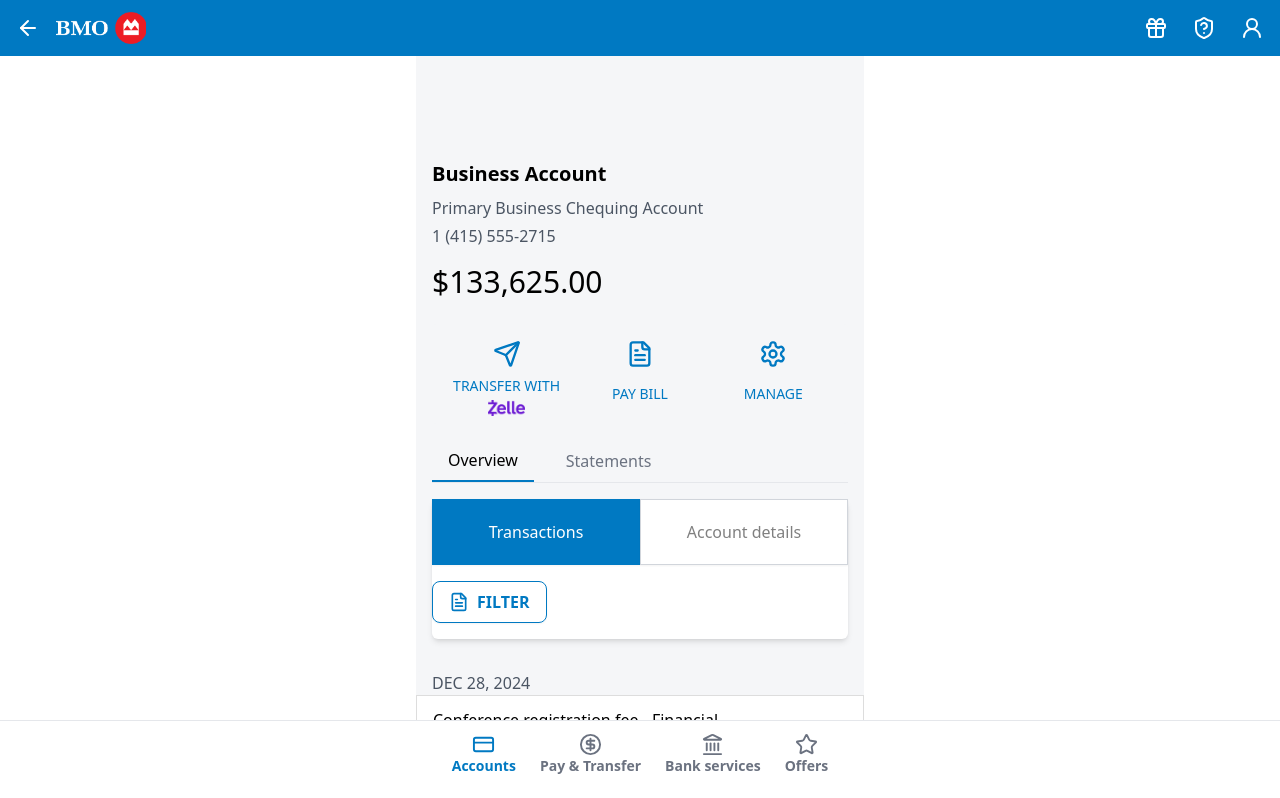
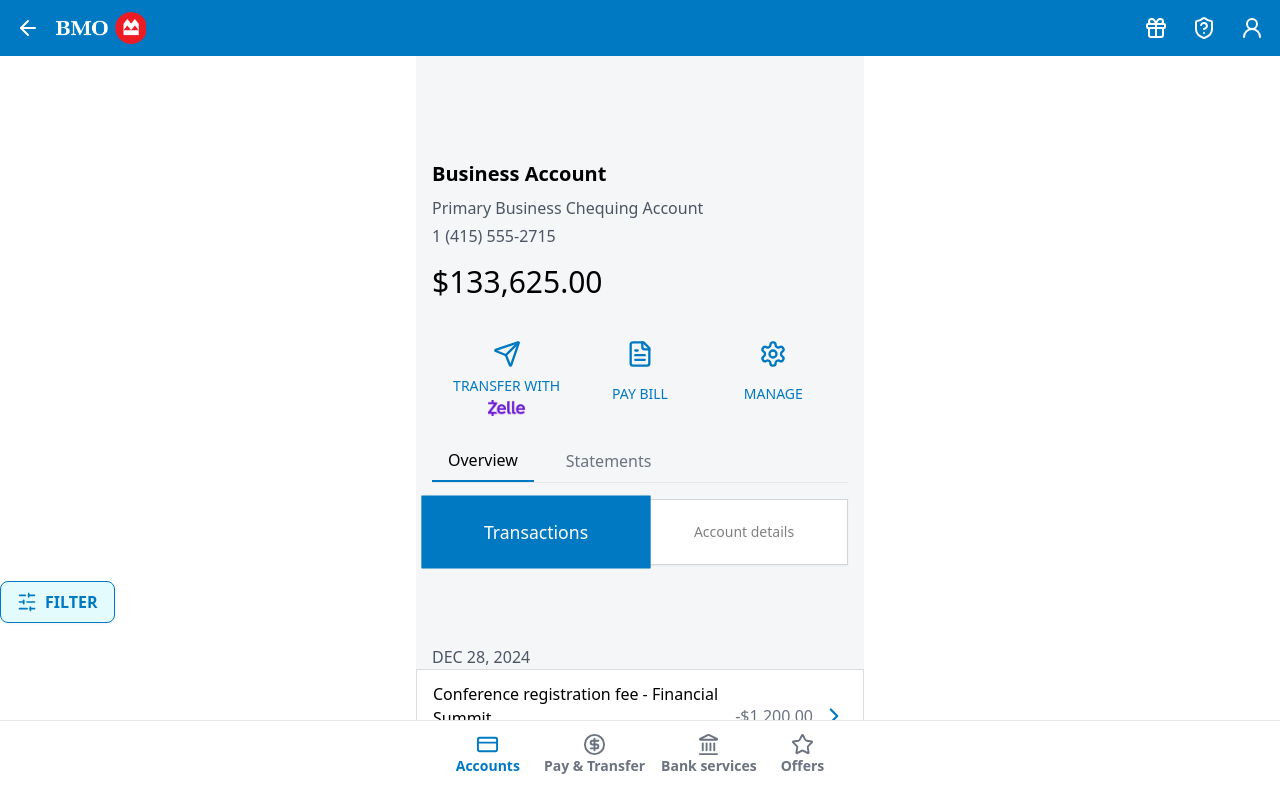
Before and after one commit to dat3011vit/abcccc, a React (Vite) app: page / in a window 1280 px wide. Shown: the top 798 px of the page. Built offline with nearby package versions, Linux system fonts and the light colour scheme.

Commit message:
Initial commit

```diff
--- a/src/components/BankingInterface.tsx
+++ b/src/components/BankingInterface.tsx
@@ -8,6 +8,7 @@
   Landmark,
   Star,
   //   Calendar,
+  SlidersHorizontal,
 } from "lucide-react";
 import bmoLogo from "../assets/logo.png"; // Sửa lại đường dẫn theo cấu trúc thư mục của bạn
 import TransactionList from "./TransactionList";
@@ -133,40 +134,41 @@
         <div className="mb-20">
           {/* {" "} */}
           {/* Added margin bottom for fixed navigation */}
-
-          <div className="bg-white  shadow-md p-0 pb-1 rounded-md">
+          <div>
             <div className="flex justify-start gap mb-4">
               {/* Button: Transactions */}
-              <button className="flex-1 bg-customBlue text-white border border-customBlue p-5 text-center shadow-sm font-medium">
+              <button className="flex-1 bg-customBlue text-white border border-customBlue p-5 text-center shadow-sm font-medium transform scale-110">
                 Transactions
               </button>
 
               {/* Button: Account Details */}
-              <button className="flex-1 bg-white  text-[grey] border border-gray-300  p-5 text-center shadow-sm font-medium">
+              <button className="flex-1 bg-white text-[grey] border border-gray-300 p-5 text-center shadow-sm text-sm font-medium">
                 Account details
               </button>
             </div>
             {/* Filter Button */}
             <div>
-              <button className="flex  items-center text-customBlue border border-customBlue rounded-lg p-2 px-4 shadow-sm mb-3 font-bold">
-                <FileText size={20} className="mr-2 " />
+              <button className="flex items-center text-customBlue border border-customBlue bg-[#e3fbfd] rounded-lg p-2 px-4 shadow-sm mb-3 font-bold absolute left-0 ">
+                <SlidersHorizontal size={20} className="mr-2" />
                 FILTER
               </button>
             </div>
             {/* Transaction Items */}
           </div>
-          <TransactionList />
+          <div className="mt-20">
+            <TransactionList />
+          </div>{" "}
         </div>
         {/* Bottom Navigation */}
         <div className="fixed bottom-0 left-0 right-0 bg-white border-t py-3 pb-6 ">
-          <div className="flex justify-center gap-6">
+          <div className="flex justify-center gap-4">
             {" "}
             {/* Thay justify-around bằng justify-center và thêm gap */}
-            <button className="flex flex-col items-center text-customBlue font-semibold">
+            <button className="flex flex-col items-center text-customBlue font-semibold mr-2">
               <CreditCard size={23} className="text-customBlue" />
               <span className="text-sm">Accounts</span>
             </button>
-            <button className="flex flex-col items-center text-gray-500 font-semibold">
+            <button className="flex flex-col items-center text-gray-500 font-semibold ">
               <CircleDollarSign size={23} className="text-gray-500" />
               <span className="text-sm">Pay & Transfer</span>
             </button>
@@ -174,7 +176,7 @@
               <Landmark size={23} className="text-gray-500" />
               <span className="text-sm">Bank services</span>
             </button>
-            <button className="flex flex-col items-center text-gray-500 font-semibold">
+            <button className="flex flex-col items-center text-gray-500 font-semibold ml-2">
               <Star size={23} className="text-gray-500" />
               <span className="text-sm">Offers</span>
             </button>
```
